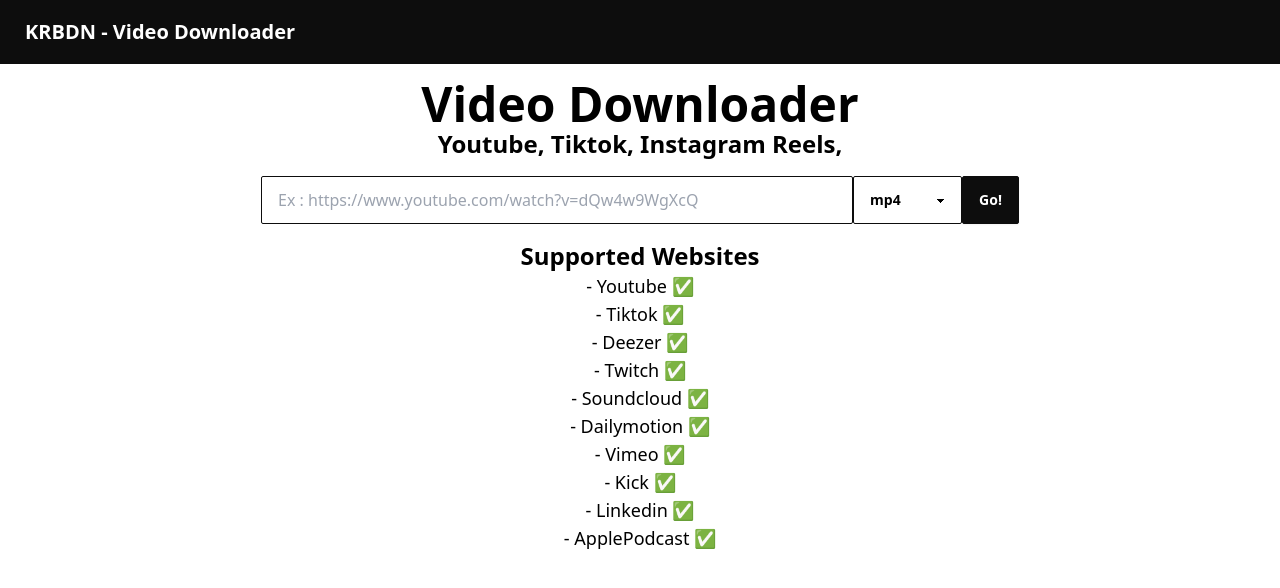
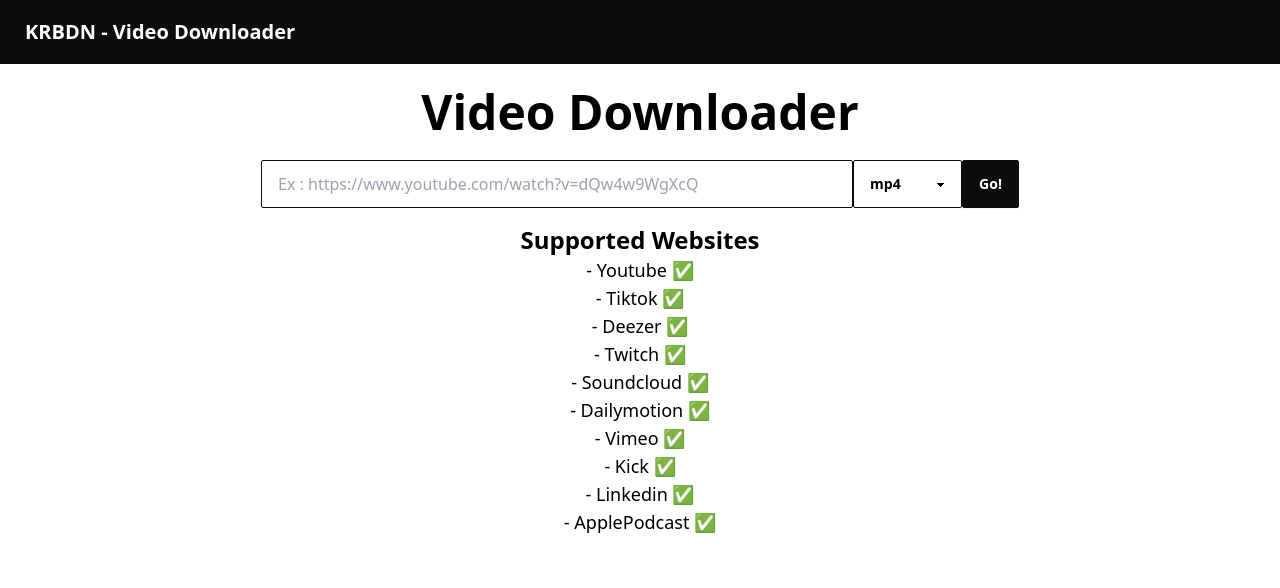
Before and after one commit to kboudouin/socialDL, a Vue app in the folder front/: page / in a window 1280 px wide. Shown: the top 588 px of the page. Built offline with nearby package versions, Linux system fonts and the light colour scheme; no server answers.

Commit message:
Text changed

```diff
--- a/front/src/components/Dashboard.vue
+++ b/front/src/components/Dashboard.vue
@@ -63,10 +63,9 @@ async function downloadVideo() {
 </script>
 
 <template>
-  <div class="flex flex-col items-center justify-center lg:mx-8 my-4">
+  <div class="flex flex-col items-center justify-center lg:mx-8 my-6">
     <div class="flex flex-col items-center justify-center">
       <h1 class="text-5xl font-bold">Video Downloader</h1>
-      <p class="text-2xl font-bold">Youtube, Tiktok, Instagram Reels, </p>
     </div>
   </div>
   <div class="flex items-center justify-center lg:mx-12">
```
